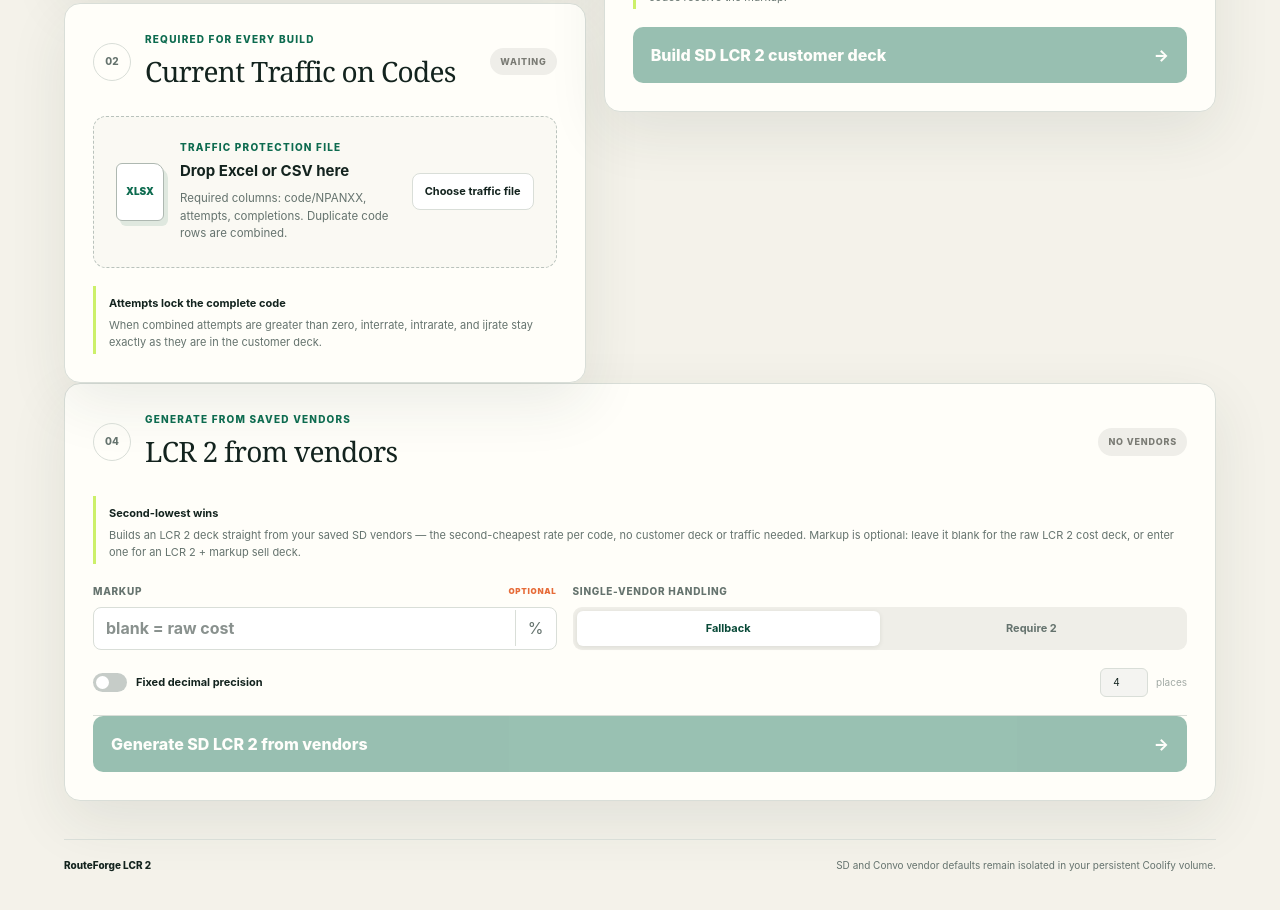
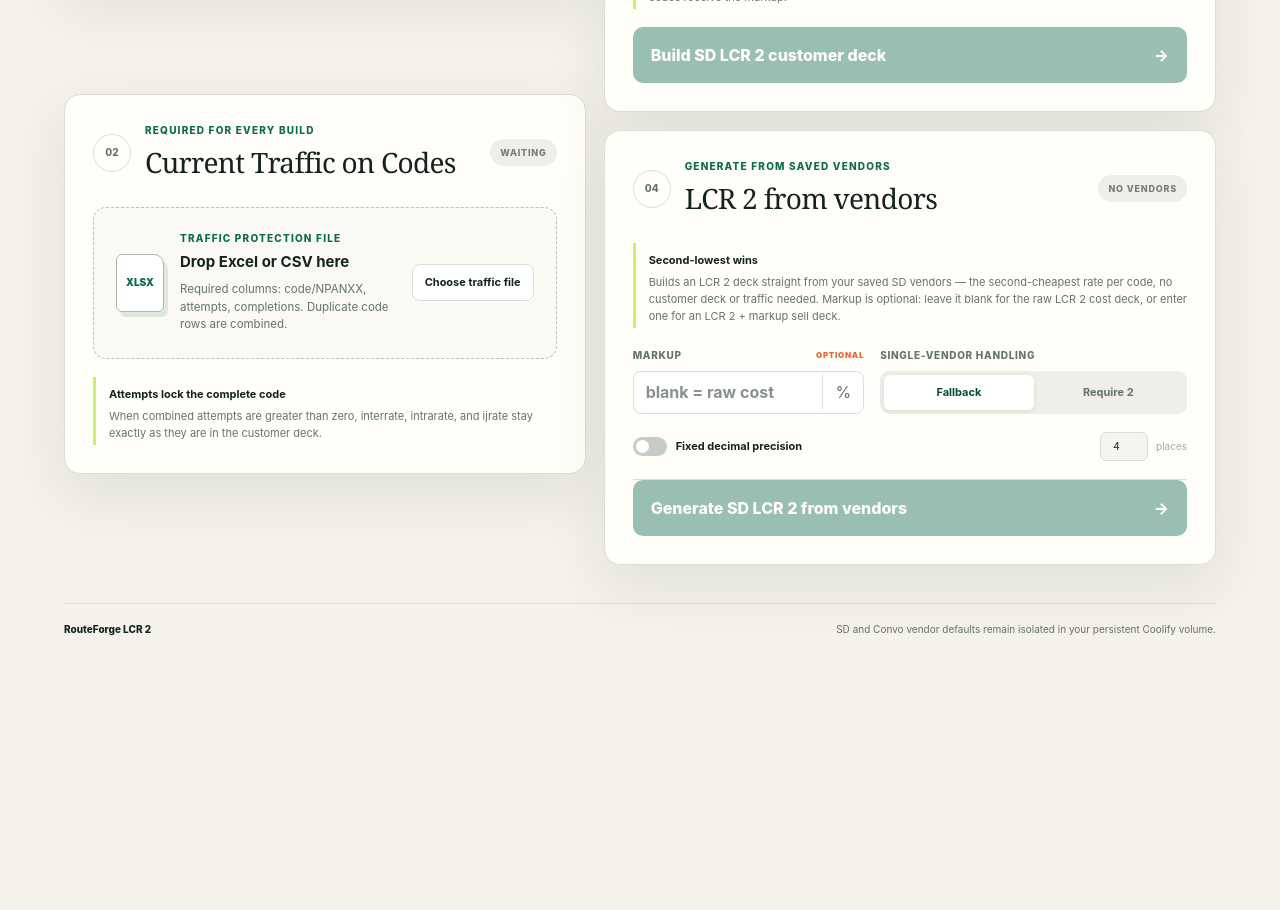
Before and after one commit to Adityasiig/routeforge-lcr2, a Next.js app: page / in a window 1280 px wide. Shown: the part 1160-2070 px from the top of the page. After the commit the page ends 1845 px from the top, so only its background shows below. Built offline with nearby package versions, Linux system fonts and the light colour scheme.

Commit message:
Add login/auth and LCR 2 from Vendors section

```diff
--- a/app/globals.css
+++ b/app/globals.css
@@ -66,6 +66,7 @@ main { min-height: 100vh; padding: 0 5vw 48px; }
 .vendor-panel { grid-area: vendors; }
 .traffic-panel { grid-area: traffic; }
 .customer-panel { grid-area: customer; }
+.workspace-right { grid-area: customer; display: flex; flex-direction: column; gap: 18px; }
 .panel-heading { display: flex; justify-content: space-between; align-items: center; margin-bottom: 24px; gap: 20px; }
 .panel-heading > div { display: flex; align-items: center; gap: 14px; }
 .panel h2, .results h2 { margin: 3px 0 0; font-family: Georgia, serif; font-size: 28px; font-weight: 500; letter-spacing: -.025em; }
--- a/app/page.tsx
+++ b/app/page.tsx
@@ -484,6 +484,7 @@ function VariantWorkspace({ variant }: { variant: Variant }) {
           </div>
         </article>
 
+        <div className="workspace-right">
         <article className="panel customer-panel">
           <div className="panel-heading">
             <div>
@@ -547,9 +548,7 @@ function VariantWorkspace({ variant }: { variant: Variant }) {
             <span aria-hidden="true">→</span>
           </button>
         </article>
-      </section>
-
-      <article className="panel vendor-lcr2-panel">
+        <article className="panel vendor-lcr2-panel">
         <div className="panel-heading">
           <div>
             <span className="step-number">04</span>
@@ -610,7 +609,9 @@ function VariantWorkspace({ variant }: { variant: Variant }) {
             {vlDownloadUrl && <a className="download-button" href={vlDownloadUrl} download={vlDownloadName}>Download {copy.short} vendor LCR 2 CSV</a>}
           </div>
         )}
-      </article>
+        </article>
+        </div>
+      </section>
 
       {summary && (
         <section className="results" aria-live="polite">
```
